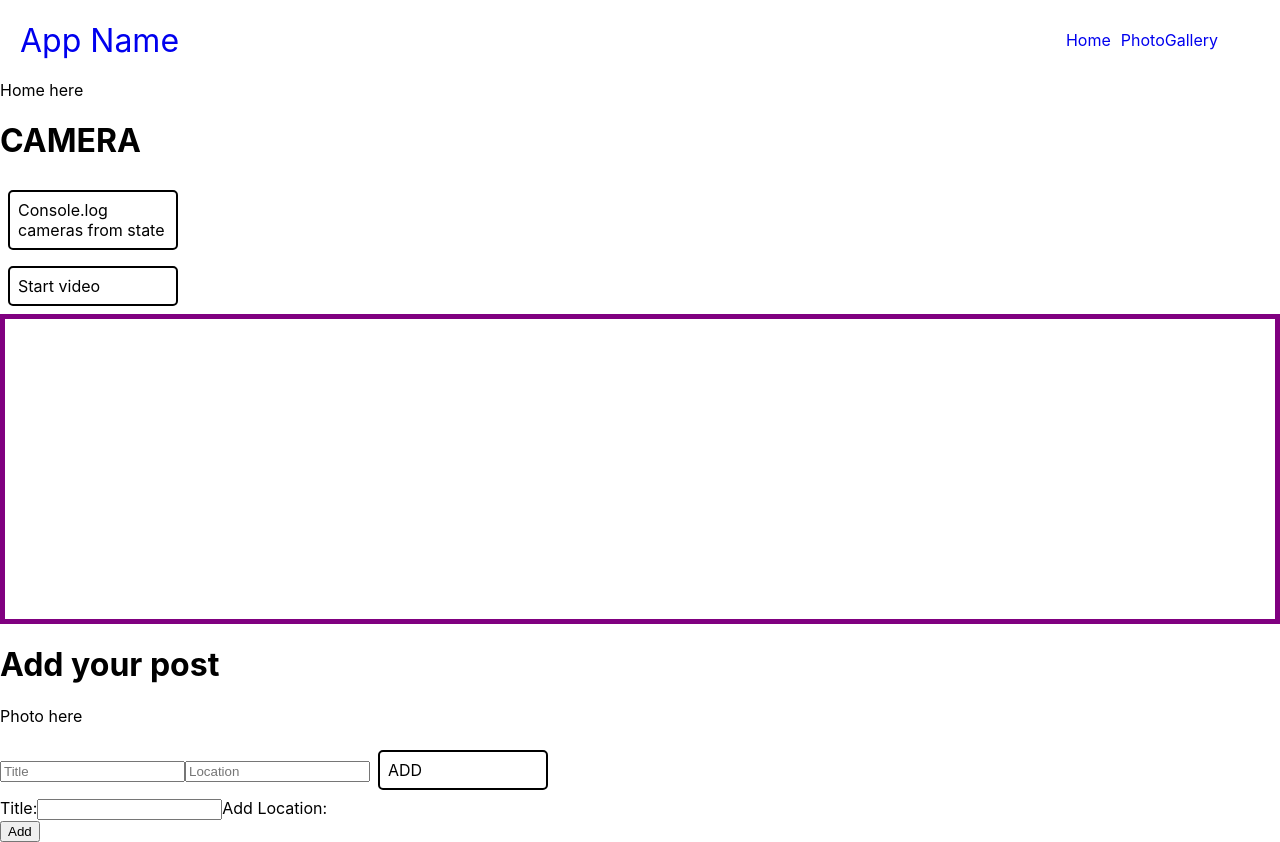
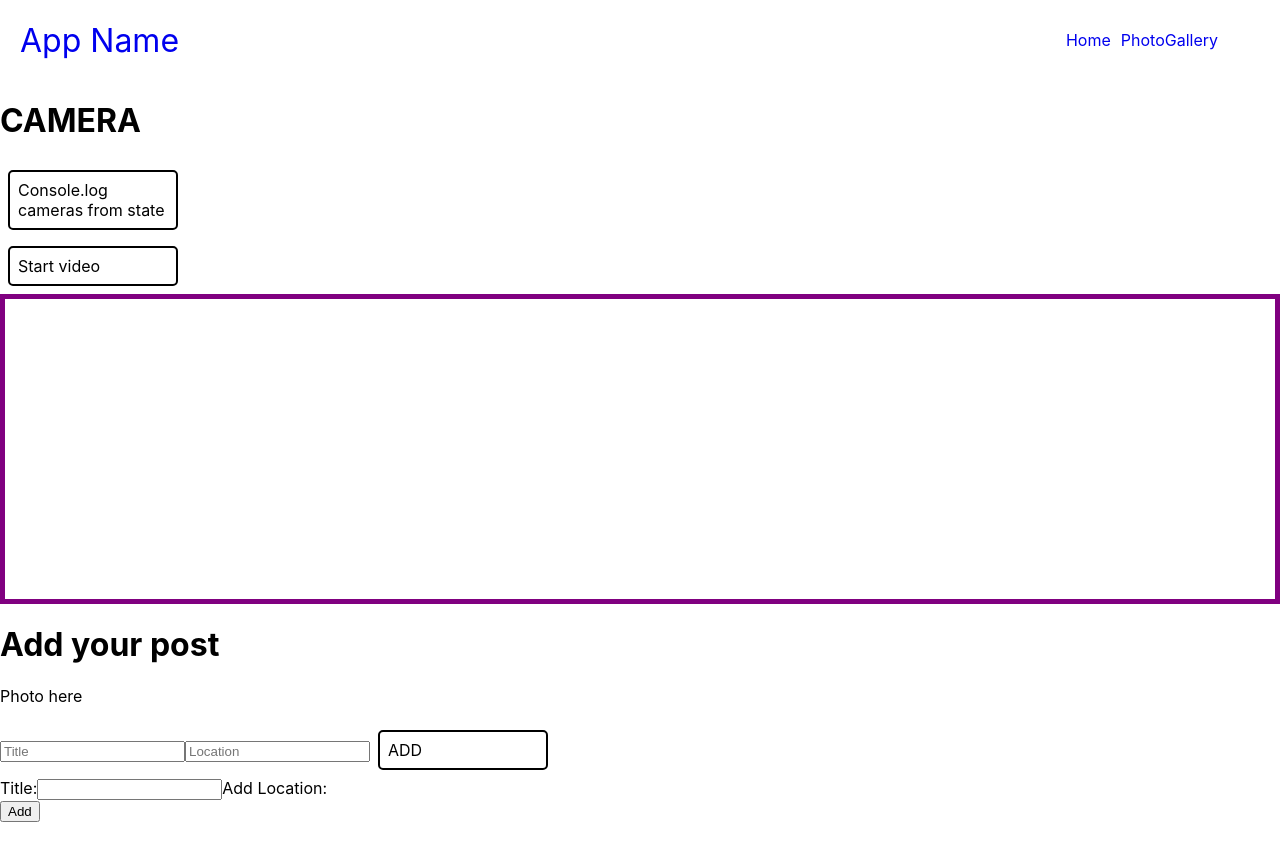
Before and after one commit to bea94k/pwa-demo, a React (Create React App) app: page / in a window 1280 px wide. Built offline with nearby package versions, Linux system fonts and the light colour scheme.

Commit message:
Corrected AddOn position,deleted App.js

```diff
--- a/src/AddPost/AddPost.js
+++ b/src/AddPost/AddPost.js
@@ -1,4 +1,5 @@
 import React, { useState } from 'react';
+import AddOns from "../AddOns/AddOns";
 import { db, storageRef } from '../firebase/Firebase';
 
 import "./AddPost.css";
@@ -74,6 +75,7 @@ const AddPost = ({photoBlob}) => {
             <input onChange={handleInputChange} name="title" type="text" placeholder="Title" value={post.title || ''}/>
             <input onChange={handleInputChange} name="location" type="text" placeholder="Location" value={post.location || ''}/>
             <p className="btn" onClick={() => addNewPost(post)}>ADD</p>
+            <AddOns/>
         </div>
     );
 }
--- a/src/App.js
+++ /dev/null
@@ -1,14 +0,0 @@
-import React from 'react';
-import NavBar from './Navbar/NavBar';
-
-
-
-const App = ()=> {
-  return (
-    <div>
-      <NavBar/>
-    </div>
-  )
-}
-
-export default App
--- a/src/Home/Home.js
+++ b/src/Home/Home.js
@@ -11,7 +11,6 @@ export default function Home() {
 
     return (
         <div>
-            Home here
             <Camera passPhotoBlob={handlePhotoBlob}/>
             <AddPost photoBlob={photoBlob} />
         </div>
--- a/src/Routers.js
+++ b/src/Routers.js
@@ -1,21 +1,20 @@
 import React from 'react';
 import { Switch, BrowserRouter, Route} from "react-router-dom";
-import App from './App';
 import Home from "./Home/Home";
 import PhotoGallery from "./PhotoGallery/PhotoGallery";
-import AddOns from "./AddOns/AddOns";
+import NavBar from "./Navbar/NavBar";
 
 
 
 const Routers = () => {
     return (
         <BrowserRouter>
-        <App/>
+        <NavBar/>
         <Switch>
             <Route exact path="/" component={Home}/>
             <Route exact path="/gallery" component={PhotoGallery}/>
         </Switch>
-          <AddOns/>
+
         </BrowserRouter>
 
     )
```
